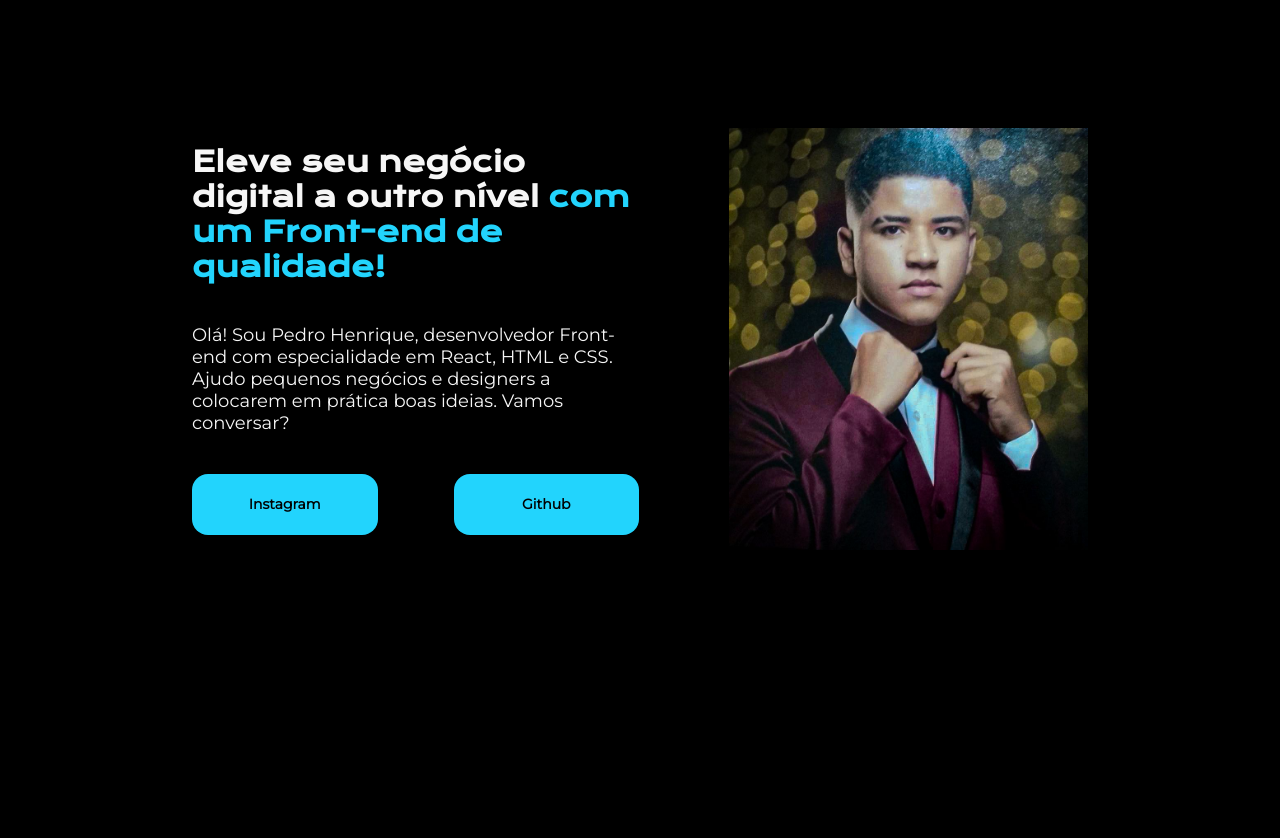
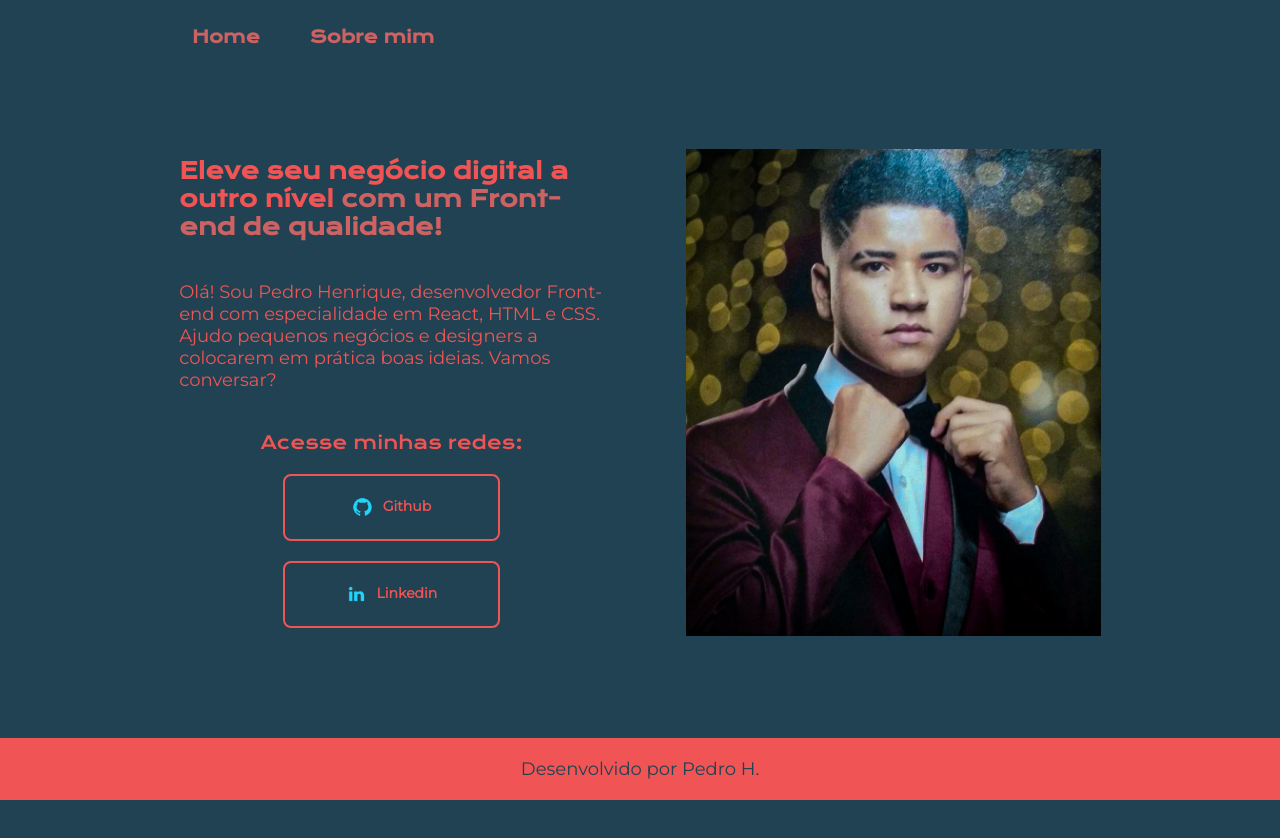
Before and after one commit to pepemesquita/Portfolio, a plain HTML site: page index.html in a window 1280 px wide. After the commit the page ends 800 px from the top, so only its background shows below. Drawn offline with nearby package versions, Linux system fonts and the light colour scheme.

Commit message:
Terminando algumas coisas

```diff
--- a/index.html
+++ b/index.html
@@ -6,23 +6,38 @@
         <meta http-equiv="X-UA-Compatible" content="IE=edge">
         <meta name="viewport" content="width=device-width, initial-scale=1.0">
         <title>Portfólio</title>
-        <link rel="stylesheet" href="style.css">
+        <link rel="stylesheet" href="styles\style.css">
     </head>
 
     <body>
-        <header></header>
+        <header class="cabecalho">
+            <nav class="cabecalho__menu">
+                <a href="index.html" class="cabecalho__menu__link">Home</a>
+                <a href="sobre-mim.html" class="cabecalho__menu__link">Sobre mim</a>
+            </nav>
+        </header>
         <main class="apresentacao">
             <section class="apresentacao__conteudo">
                 <h1 class="apresentacao__conteudo__titulo">Eleve seu negócio digital a outro nível <strong class="destaque">com um Front-end de qualidade!</strong></h1>
                 <p class="apresentacao__conteudo__texto">Olá! Sou Pedro Henrique, desenvolvedor Front-end com especialidade em React, HTML e CSS. Ajudo pequenos negócios e designers a colocarem em prática boas ideias. Vamos conversar?</p>
                 <div class="apresentacao__links">
-                    <a class="apresentacao__links__link" href="https://www.instagram.com/pedrohenli/" >Instagram</a>
-                    <a class="apresentacao__links__link"  href="https://github.com/pepemesquita">Github</a>
+                    <h2 class="apresentacao__links__subtitulo">Acesse minhas redes:</h2>
+
+                    <a class="apresentacao__links__navegacao"  href="https://github.com/pepemesquita">
+                        <img src="assets/github.png" alt="Icon do github" height="20px">
+                        Github
+                    </a>
+                    <a class="apresentacao__links__navegacao"  href="https://www.linkedin.com/in/pedro-henrique-l-359a4b13b/">
+                        <img  src="assets/linkedin.png" alt="Icon do Linkedin" height="20px">
+                        Linkedin
+                    </a>
                 </div>
             </section>
-        <img src="arquivos/eu.jpg" alt="Foto do Pedro" width = "437.71px" height = "422px">
+        <img class="apresentacao__imagem" src="assets/eu.jpg" alt="Foto do Pedro" width = "440px" height = "422px">
         </main>
-        <footer></footer>
+        <footer class="rodape">
+            <p>Desenvolvido por Pedro H.</p>
+        </footer>
     </body>
 
 </html>
--- a/style.css
+++ /dev/null
@@ -1,60 +0,0 @@
-@import url('https://fonts.googleapis.com/css2?family=Krona+One&family=Montserrat&display=swap');
-
-*{
-
-    margin: 0;
-    padding: 0;
-}
-
-body {
-    height: 100vh;
-    box-sizing: border-box;
-    background-color: black;
-    color: #F6F6F6;
-}
-
-.destaque{
-    color: #22d4fd;
-}
-
-.apresentacao{
-    margin: 10% 15%;
-    display: flex;
-    align-items: center;
-    gap: 10%;
-}
-
-.apresentacao__conteudo{
-    width: "615px";
-    display: flex;
-    flex-direction: column;
-    gap: 40px;
-}
-
-.apresentacao__conteudo__titulo{
-    font-size: 28px;
-    font-family: 'Krona One', sans-serif;
-}
-
-.apresentacao__conteudo__texto{
-    font-size: 18px;
-    font-family: 'Montserrat', sans-serif;
-}
-
-.apresentacao__links{
-    display: flex;
-    gap: 17%;
-}
-
-.apresentacao__links__link{
-    background-color: #22d4fd;
-    width: 100%;
-    text-align: center;
-    border-radius: 16px;
-    font-size: 14px;
-    padding: 21.5px 0;
-    text-decoration: none;
-    color: black;
-    font-family: 'Montserrat', sans-serif;
-    font-weight: 600;
-}
--- /dev/null
+++ b/styles/style.css
@@ -0,0 +1,166 @@
+@import url('https://fonts.googleapis.com/css2?family=Krona+One&family=Montserrat&display=swap');
+
+:root{
+    --cor-primaria: #214252;
+    --cor-secundaria: #AF2D2D;
+    --cor-terciaria: #F05454;
+    --cor-hover: #CE6262;
+
+    --fonte-primaria: 'Krona One', sans-serif;
+    --fonte-secundaria: 'Montserrat', sans-serif;
+}
+
+*{
+    margin: 0;
+    padding: 0;
+}
+
+.cabecalho{
+    padding: 2% 0% 0% 15%;
+}
+
+.cabecalho__menu{
+    display: flex;
+    gap: 50px;
+}
+
+.cabecalho__menu__link{
+    font-family: var(--fonte-primaria);
+    font-size: 1.063rem;
+    font-weight: 600;
+    color: var(--cor-hover);
+    text-decoration: none;
+    -moz-transition: all .3s ease-in;
+    -o-transition: all .3s ease-in;
+    -webkit-transition: all .3s ease-in;
+    transition: all .3s ease-in;
+}
+
+.cabecalho__menu__link:hover{
+    color: olive;
+}
+
+body {
+    /* height: 100vh; */
+    box-sizing: border-box;
+    background-color: var(--cor-primaria);
+    color: var(--cor-terciaria);
+}
+
+.destaque{
+    color: var(--cor-hover);
+    -moz-transition: all .3s ease-in;
+    -o-transition: all .3s ease-in;
+    -webkit-transition: all .3s ease-in;
+    transition: all .3s ease-in;
+}
+
+.destaque:hover{
+    color: whitesmoke;
+}
+
+.apresentacao{
+    padding: 8% 14%;
+    display: flex;
+    align-items: center;
+    gap: 82px;
+}
+
+.apresentacao__conteudo{
+    width: auto;
+    display: flex;
+    flex-direction: column;
+    gap: 40px;
+}
+
+.apresentacao__conteudo__titulo{
+    font-size: 1.4rem;
+    font-family: var(--fonte-primaria)
+}
+
+.apresentacao__conteudo__texto{
+    font-size: 1.125rem;
+    font-family: var(--fonte-secundaria);
+}
+
+.apresentacao__imagem{
+    width: 45%;
+    height: 45%;
+}
+.apresentacao__links__subtitulo{
+    font-family: var(--fonte-primaria);
+    font-weight: 400;
+    font-size: 1.125rem;
+}
+
+.apresentacao__links{
+    display: flex;
+    flex-direction: column;
+    gap: 20px;
+    align-items: center;
+}
+
+.apresentacao__links__navegacao{
+    display: flex;
+    justify-content: center;
+    background-color: transparent;
+    gap: 10px;
+    width: 50%;
+    text-align: center;
+    border-radius: 8px;
+    border:2px solid;
+    border-color: var(--cor-terciaria);
+    font-size: 0.875rem;
+    padding: 21.5px 0;
+    text-decoration: none;
+    color: var(--cor-terciaria);
+    font-family: 'Montserrat', sans-serif;
+    font-weight: 600;
+    -moz-transition: all .2s ease-in;
+    -o-transition: all .2s ease-in;
+    -webkit-transition: all .2s ease-in;
+    transition: all .2s ease-in;
+}
+
+.apresentacao__links__link:hover {
+    background-color: var(--cor-terciaria);
+    color: whitesmoke;
+}
+
+.rodape{
+    color:var(--cor-primaria);
+    background-color: var(--cor-terciaria);
+    text-align: center;
+    padding: 20px;
+    font-family: 'Montserrat', sans-serif;
+    font-size: 1.125rem;
+    font-weight: 400;
+}
+
+@media (max-width: 900px){
+    .apresentacao{
+        padding: 5%;
+        flex-direction: column-reverse;
+    }
+
+    .apresentacao__conteudo{
+        width: auto;
+    }
+
+    .cabecalho{
+        padding: 8%;
+    }
+
+    .cabecalho__menu{
+        justify-content: center;
+    }
+
+    .apresentacao__links__navegacao{
+        width: 150px;
+    }
+
+    .apresentacao__imagem{
+        width: 50%;
+        height: 50%;
+    }
+}
```
Also changed, not shown: sobre-mim.html (added, +33 -0 lines), assets/eu.jpg (renamed from arquivos/eu.jpg), assets/github.png (added), assets/instagram.png (added), assets/linkedin.png (added), assets/twitch.png (added), assets/twitter.png (added).
